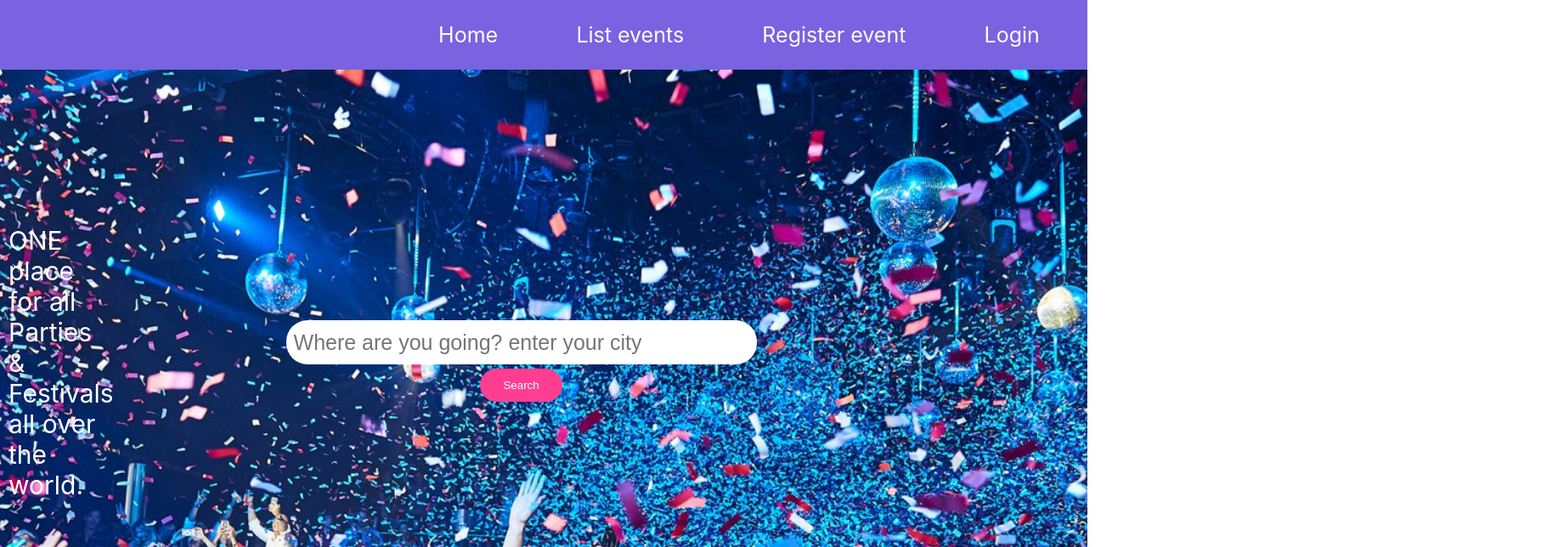
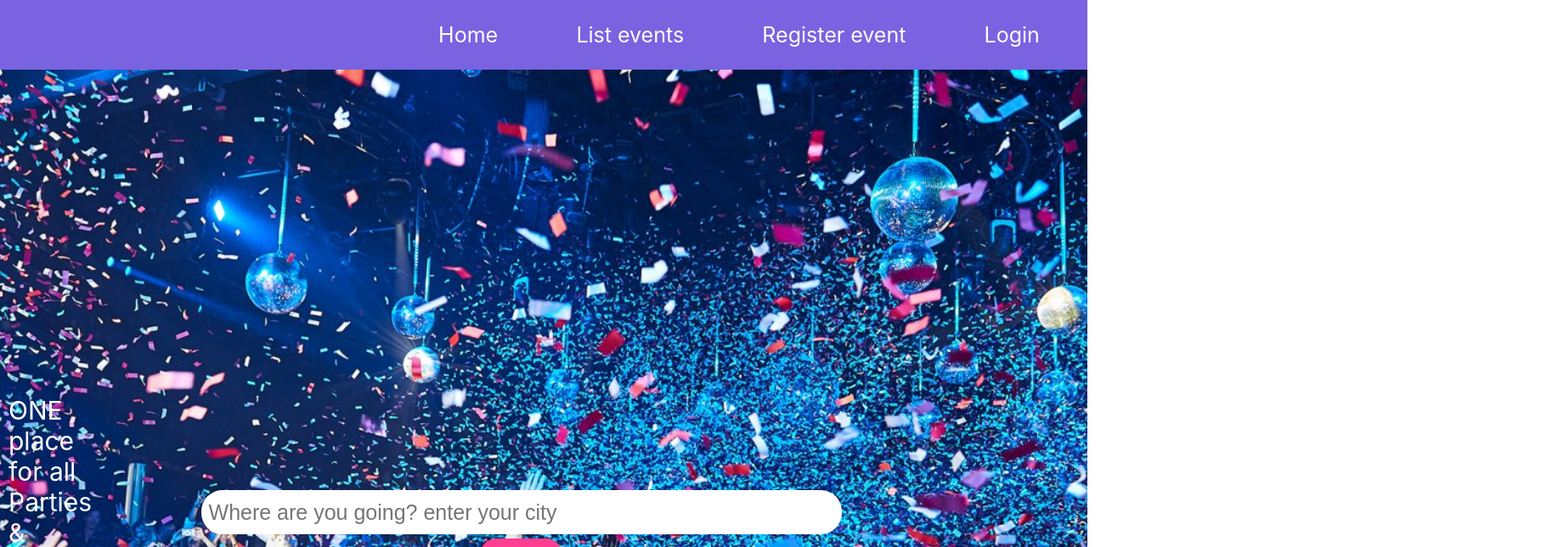
Before and after one commit to hamidaya/fantisanti, a React (Create React App) app: page / in a window 1280 px wide. Shown: the top 644 px of the page at 85% size, 1834 px wide, since content can reach past the window. Built offline with nearby package versions, Linux system fonts and the light colour scheme; a web font is replaced by a local one.

Commit message:
zoekbalk

```diff
--- a/package.json
+++ b/package.json
@@ -19,7 +19,9 @@
     "start": "react-scripts start",
     "build": "react-scripts build",
     "test": "react-scripts test",
-    "eject": "react-scripts eject"
+    "eject": "react-scripts eject",
+    "start": "export SET NODE_OPTIONS=--openssl-legacy-provider && react-scripts start",
+    "build": "export SET NODE_OPTIONS=--openssl-legacy-provider && react-scripts build"
   },
   "browserslist": {
     "production": [
--- a/src/components/searchBar/SearchBar.css
+++ b/src/components/searchBar/SearchBar.css
@@ -10,7 +10,7 @@
 .inner-searchbar-container {
     display: flex;
     width: 100px;
-    padding: 25px 150px;
+    padding: 225px 150px;
     font-size: 25px;
     margin: 100px;
     flex-direction: column;
@@ -21,7 +21,7 @@
     display: flex;
     border-radius: 25px;
     border:none;
-    width: 550px;
+    width: 750px;
     height: 50px;
     font-size: 25px;
 }
@@ -41,7 +41,7 @@
 
 .dropdown {
     background-color: white;
-    width: 550px;
+    width: 750px;
     display: flex;
     flex-direction: column;
     border: 30px solid white;
@@ -61,4 +61,5 @@
     justify-content: left;
     justify-self: center;
 
+
 }
```
Also changed, not shown: src/pages/home/Home.css (line endings or trailing spaces).
